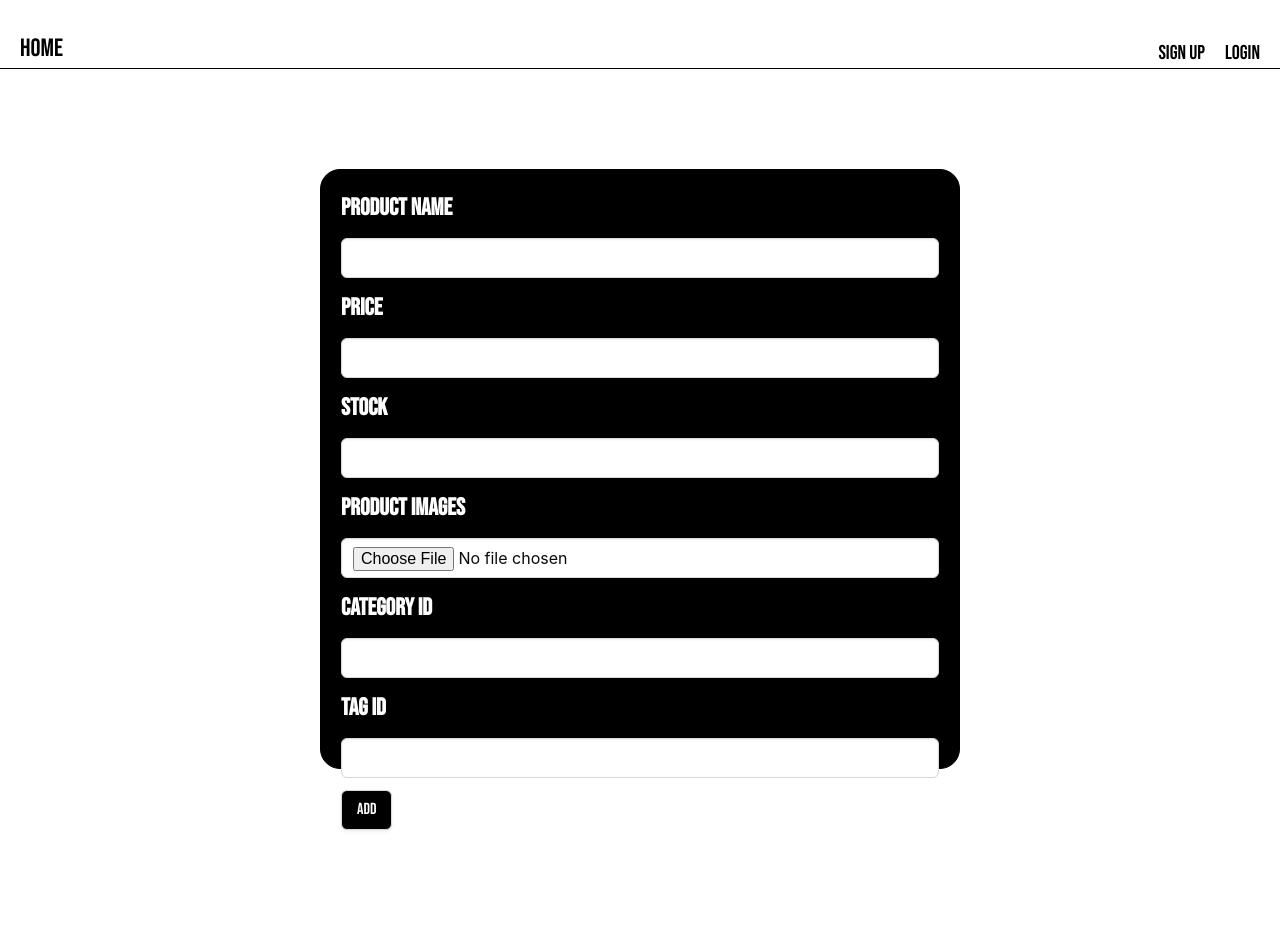
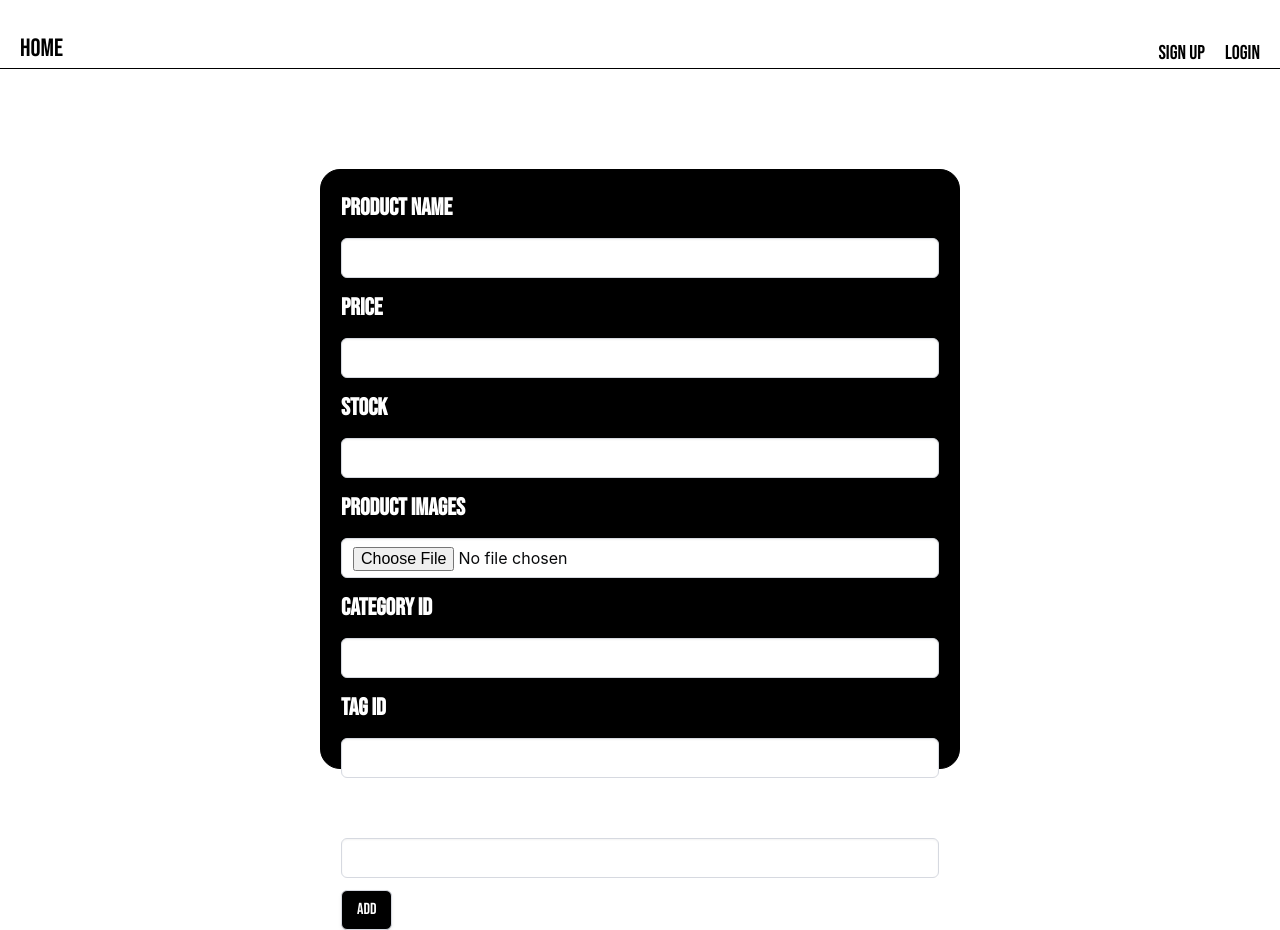
Before and after one commit to Taylor-Brandon/E-Commerce-Refactor, a React (Create React App) app in the folder client/: page /productForm in a window 1280 px wide. Before the commit the page ends 869 px from the top, so only its background shows below. Built offline with nearby package versions, Linux system fonts and the light colour scheme; a web font is replaced by a local one.

Commit message:
added description to product form component

```diff
--- a/client/src/components/productForm.js
+++ b/client/src/components/productForm.js
@@ -10,6 +10,7 @@ export default function ProductForm() {
         productImage: '',
         category_id: '',
         tagIds: '',
+        description: '',
     });
     const [error, setError] = useState('');
 
@@ -45,6 +46,7 @@ export default function ProductForm() {
                     productImage: '',
                     category_id: '',
                     tagIds: '',
+                    description: '',
                 });
             })
             .catch((error) => {
@@ -130,6 +132,18 @@ export default function ProductForm() {
                         />
                     </div>
                 </div>
+                <div className='field'>
+                    <label className='label has-text-white is-size-4'>Description</label>
+                    <div className='form-control'>
+                        <input
+                            className='input has-background-white has-text-black'
+                            value={formState.description}
+                            name="description"
+                            type="text"
+                            onChange={handleInputChange}
+                        />
+                    </div>
+                    </div>
                 <button id='productAdd-btn' className='button' type='submit'>Add</button>
             </form>
             </div>
```
